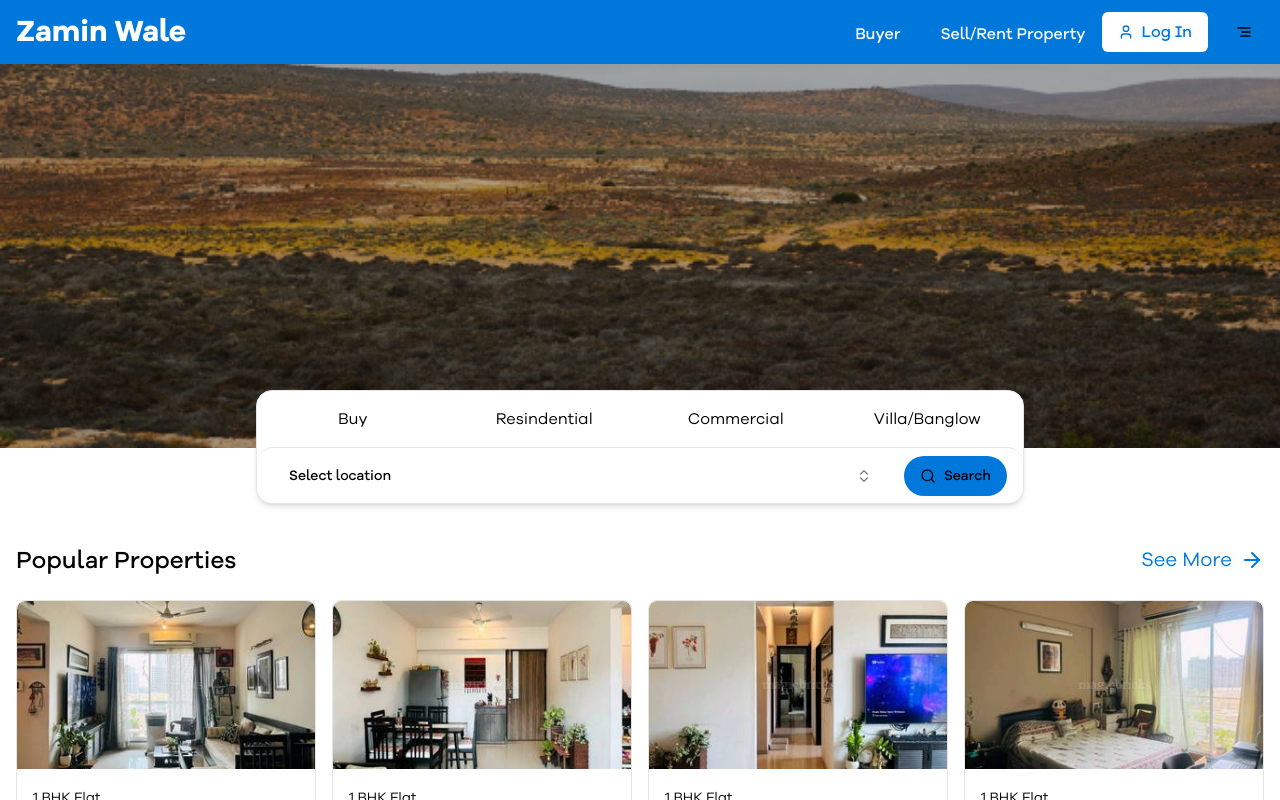
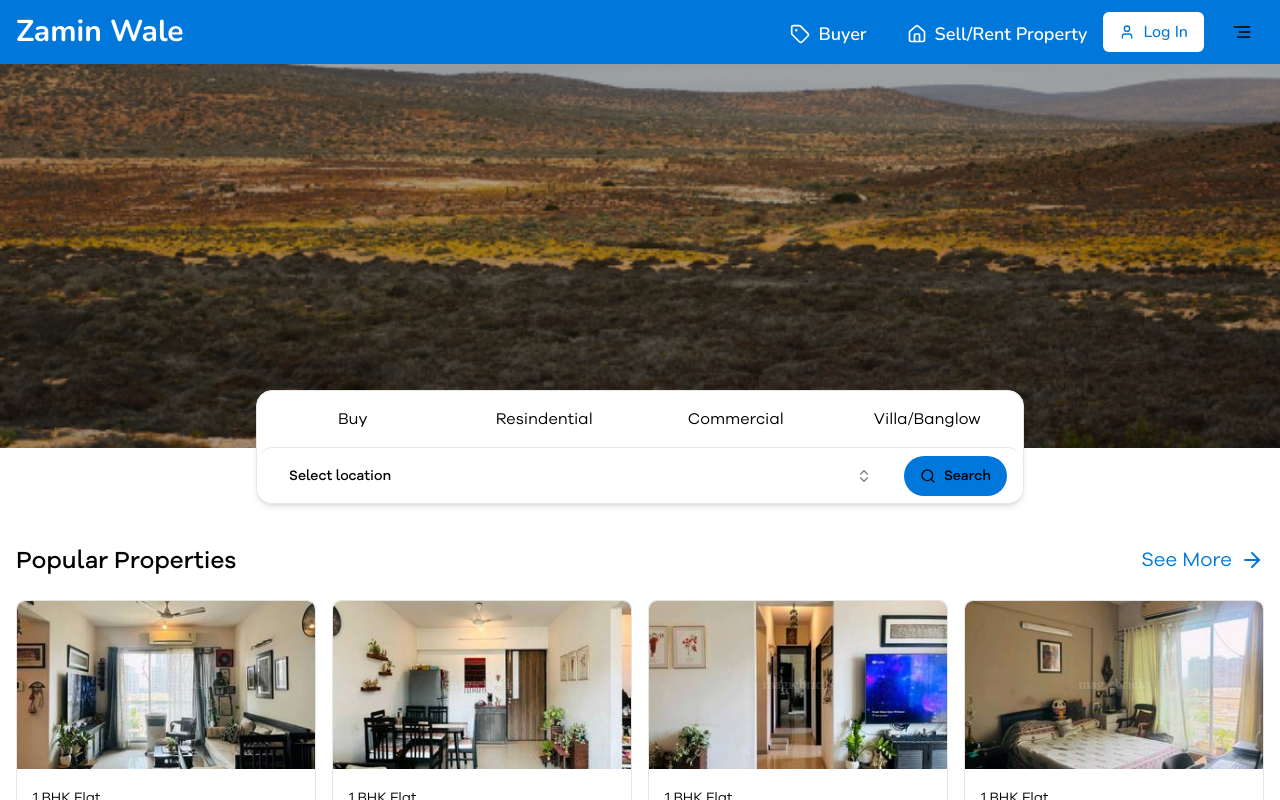
Before and after one commit to NITESH261/zaminbazzar, a Next.js app: page / in a window 1280 px wide. Built offline with nearby package versions, Linux system fonts and the light colour scheme.

Commit message:
refactor: navbar changes updated

```diff
--- a/src/app/layout.jsx
+++ b/src/app/layout.jsx
@@ -1,5 +1,6 @@
 import Navbar from "@/components/organism/Navbar";
 import { cn } from "@/lib/utils";
+import { Nunito } from "next/font/google";
 import localFont from "next/font/local";
 import "./globals.css";
 
@@ -34,6 +35,12 @@ const galanoGrotesque = localFont({
     variable: "--font-galano-Grotesque-alt",
 });
 
+const nunito = Nunito({
+    subsets: ['latin'],
+    display: 'swap',
+    variable: '--font-nunito',
+})
+
 export const metadata = {
     title: "Create Next App",
     description: "Generated by create next app",
@@ -45,7 +52,7 @@ export default function RootLayout({ children }) {
             <body
                 className={cn(
                     "h-dvh flex flex-col font-galanoGrotesque w-screen overflow-hidden",
-                    galanoGrotesque.variable
+                    galanoGrotesque.variable, nunito.variable
                 )}
             >
                 <div className="flex w-full h-full flex-col overflow-y-auto overflow-x-hidden scrollbar-hide md:scrollbar">
--- a/src/components/atoms/Logo.jsx
+++ b/src/components/atoms/Logo.jsx
@@ -1,5 +1,6 @@
+import { cn } from "@/lib/utils";
 
-const Logo = () => {
+const Logo = ({ className }) => {
     return (
         <div className="flex h-16 items-center w-fit relative">
             {/* <Image
@@ -8,7 +9,7 @@ const Logo = () => {
                 fill
                 className="object-contain"
             /> */}
-            <span className="flex text-xl md:text-3xl font-extrabold text-white">Zamin Wale</span>
+            <span className={cn("flex text-xl md:text-3xl font-bold text-white", className)}>Zamin Wale</span>
         </div>
     );
 };
--- a/src/components/organism/Navbar.jsx
+++ b/src/components/organism/Navbar.jsx
@@ -1,4 +1,4 @@
-import { AlignRightIcon, User } from "lucide-react";
+import { AlignRightIcon, House, Tag, User } from "lucide-react";
 import Link from "next/link";
 import Logo from "../atoms/Logo";
 import { Accordion, AccordionContent, AccordionItem, AccordionTrigger } from "../ui/accordion";
@@ -13,7 +13,7 @@ import {
 
 const Navbar = () => {
     return (
-        <div className="flex sticky top-0 z-20 w-full bg-[#0078DB]">
+        <div className="flex sticky top-0 font-nunito z-20 w-full bg-[#0078DB]">
             <div className="flex w-full h-16 items-center max-w-7xl mx-auto gap-4 px-4">
                 <div className="flex w-fit">
                     <Logo />
@@ -23,8 +23,10 @@ const Navbar = () => {
                         <ul className='flex w-fit h-full gap-6'>
                             {NavData.map((item, index) => (
                                 item.data ?
-                                    (<li key={index} className='navlink w-fit h-full items-center flex group border-b-2 border-transparent hover:border-black transition-all'>
-                                        <Link href={"/"} className='flex w-full text-base pt-1.5 px-2 transition-all text-white font-medium' >{item.label}</Link>
+                                    (<li key={index} className='navlink w-fit h-full items-center flex group border-b-2 border-transparent hover:border-white transition-all'>
+                                        <Link href={"/"} className='flex w-full text-lg pt-1.5 px-2 transition-all items-center gap-2 font-semibold text-white'>
+                                            <NavLogo logo={item.icon} />  {item.label}
+                                        </Link>
                                         <div className="flex group-hover:visible invisible transition-all w-full absolute top-full z-10 bg-white left-0 rounded-b-3xl border border-gray-200">
                                             <div className="grid grid-cols-1 divide-x gap-4 md:grid-cols-2 lg:grid-cols-3 w-full h-72 max-w-7xl mx-auto px-4 py-4 md:py-6 lg:py-8 xl:py-10">
                                                 {item.data?.map((item, index) => (
@@ -43,8 +45,10 @@ const Navbar = () => {
                                         </div>
                                     </li>
                                     ) : (
-                                        <li key={index} className='navlink w-fit h-full items-center flex group border-b-2 border-transparent hover:border-black transition-all'>
-                                            <Link href={"/"} className='flex w-full text-base pt-1.5 px-2 transition-all font-medium text-white'>{item.label}</Link>
+                                        <li key={index} className='navlink w-fit h-full items-center flex group border-b-2 border-transparent hover:border-white transition-all'>
+                                            <Link href={"/"} className='flex w-full text-lg pt-1.5 px-2 transition-all items-center gap-2 font-semibold text-white'>
+                                                <NavLogo logo={item.icon} />  {item.label}
+                                            </Link>
                                         </li>
                                     )))}
                         </ul>
@@ -59,14 +63,14 @@ const Navbar = () => {
                                 <Button
                                     className="rounded-md px-3 py-0 bg-transparent hover:text-[#0078DB] hover:bg-white"
                                 >
-                                    <AlignRightIcon className="h-12 w-12 " />
+                                    <AlignRightIcon className="!size-5" />
                                 </Button>
                             </SheetTrigger>
                             <SheetContent className="divide-y">
-                                <SheetHeader className="py-2 px-4">
+                                <SheetHeader className=" px-4">
                                     <SheetTitle>
                                         <div className="flex w-fit">
-                                            <Logo />
+                                            <Logo className={"text-black"} />
                                         </div>
                                     </SheetTitle>
                                 </SheetHeader>
@@ -152,11 +156,20 @@ const Navbar = () => {
 
 export default Navbar;
 
+const NavLogo = ({ logo: Logo }) => {
+    return (
+        <Logo
+            className="!size-5 text-white"
+        />
+    )
+}
+
 const NavData = [
     {
         label: "Buyer",
         url: "#",
         active: "active",
+        icon: Tag,
         data: [
             {
                 label: "Property Types",
@@ -190,5 +203,6 @@ const NavData = [
         label: "Sell/Rent Property",
         url: "#",
         active: "active",
+        icon: House,
     },
 ];
--- a/tailwind.config.js
+++ b/tailwind.config.js
@@ -8,7 +8,8 @@ module.exports = {
 	],
 	theme: {
 		fontFamily: {
-			galanoGrotesque: ["var(--font-galano-Grotesque-alt)"]
+			galanoGrotesque: ["var(--font-galano-Grotesque-alt)"],
+			nunito: ["var(--font-nunito)"]
 		},
 		extend: {
 			backgroundImage: {
```
